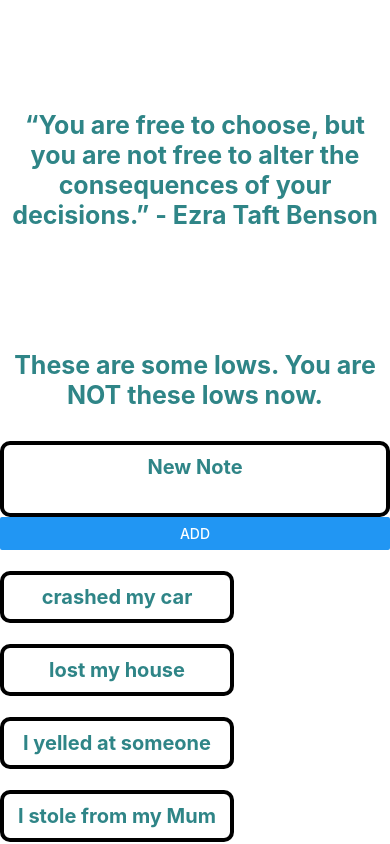
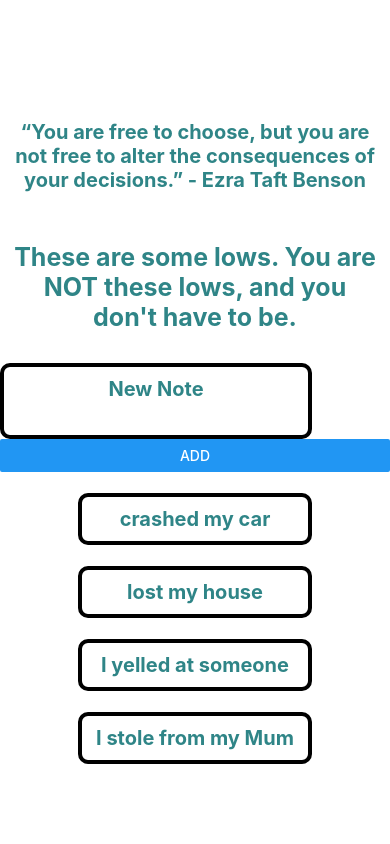
Before and after one commit to toleary519/Tremedy, a React Native app: screen / in a window 390 px wide. Built offline with nearby package versions, Linux system fonts and the light colour scheme.

Commit message:
still doesnt work

```diff
--- a/screens/BadTimes.js
+++ b/screens/BadTimes.js
@@ -7,21 +7,22 @@ const BadTimes = () => {
   let fakeDB = [{id: 1, message: "crashed my car"},{id: 2, message: "lost my house"},
   {id:3, message: "I yelled at someone"},{id: 4, message: "I stole from my Mum"}]
 
+  const [showDB, setShowDB] = useState(fakeDB)
   const [note, setNote] = useState("")
-  const [showDB, setShowDB] = useState(fakeDB)
 
-    const handleAdd = () => {
+  const handleAdd = () => {
+
         let newNote = {
           id: showDB.length + 1,
           message: note
         };
 
         const newList = [...showDB, newNote]
+        const empty = ""
 
         setShowDB(newList);
-        setNote("");
+        setNote(empty);
     }
-        // console.log("++++++++++++++++++++", )
 
 
   return (
@@ -30,8 +31,8 @@ const BadTimes = () => {
       “You are free to choose, but you are not free to alter
        the consequences of your decisions.” - Ezra Taft Benson
       </Text>
-      <Text style={styles.header}>
-        These are some lows. You are NOT these lows now.
+      <Text style={styles.headerTwo}>
+        These are some lows. You are NOT these lows, and you don't have to be.
       </Text>
       <TextInput
         style={styles.input}
@@ -61,6 +62,7 @@ const styles = StyleSheet.create({
     justifyContent: "center",
     alignItems: "center",
     padding: 10,
+    left: "20%",
     fontSize: 20,
     fontWeight: "bold",
     color: "#2f8587",
@@ -68,11 +70,13 @@ const styles = StyleSheet.create({
   input: {
     borderRadius: 10,
     borderWidth: 4,
+    width: "80%",
     marginTop: 21,
     textAlign: "center",
     justifyContent: "center",
-    alignItems: "center",
+
     padding: 10,
+    left: "10%",
     fontSize: 20,
     fontWeight: "bold",
     color: "#2f8587",
@@ -80,7 +84,19 @@ const styles = StyleSheet.create({
   header: {
     // borderRadius: 10,
     // borderWidth: 4,
-    marginTop: 100,
+    marginTop: 110,
+    textAlign: "center",
+    justifyContent: "flex-start",
+    alignItems: "flex-start",
+    padding: 10,
+    fontSize: 20,
+    fontWeight: "bold",
+    color: "#2f8587",
+  },
+  headerTwo: {
+    // borderRadius: 10,
+    // borderWidth: 4,
+    marginTop: 30,
     textAlign: "center",
     justifyContent: "flex-start",
     alignItems: "flex-start",
```
